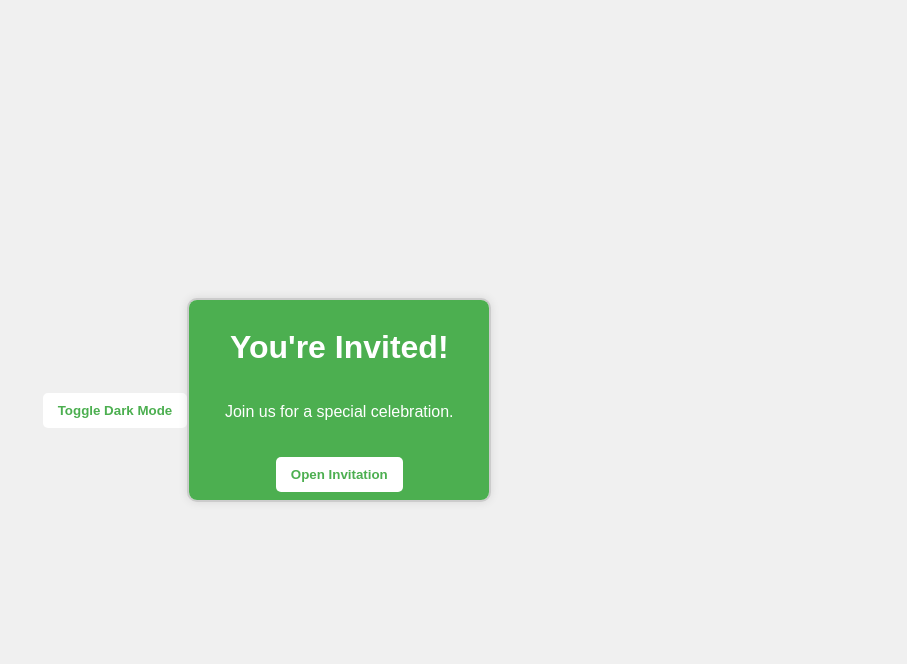
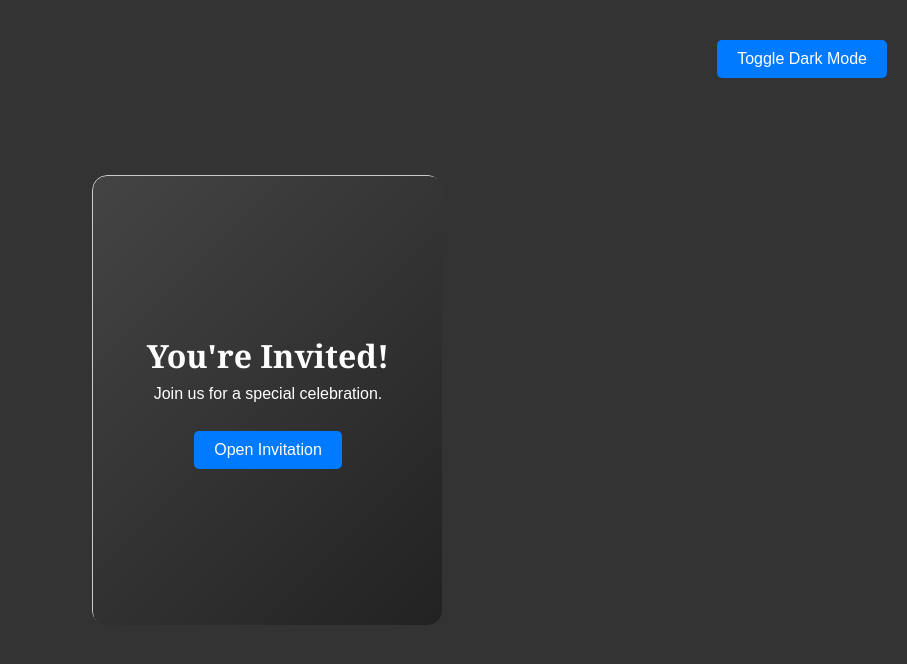
Before and after one commit to zai919/margaya-maderchod-lalala, a plain HTML site: page index.html in a window 1280 px wide. Both pictures are taken after a click on the button "Toggle Dark Mode". Shown: the whole page, without its empty margins (373-1280 px from the left). Drawn offline with Linux system fonts and the light colour scheme.

Commit message:
Update styles.css

```diff
--- a/styles.css
+++ b/styles.css
@@ -2,54 +2,136 @@ body {
     display: flex;
     justify-content: center;
     align-items: center;
+    flex-direction: column;
     height: 100vh;
-    background-color: #f0f0f0;
     margin: 0;
-    font-family: Arial, sans-serif;
+    background: linear-gradient(135deg, #f0f0f0, #e0e0e0);
+    font-family: 'Arial', sans-serif;
+    transition: background 0.3s, color 0.3s;
+}
+
+.dark-mode-toggle {
+    position: absolute;
+    top: 20px;
+    right: 20px;
+    z-index: 10;
 }
 
 .card {
-    width: 300px;
-    height: 200px;
-    background-color: #fff;
-    border: 2px solid #ccc;
-    border-radius: 10px;
-    box-shadow: 0 0 10px rgba(0, 0, 0, 0.1);
-    position: relative;
+    width: 350px;
+    height: 450px;
+    perspective: 1000px;
+    border-radius: 15px;
     overflow: hidden;
 }
 
-.cover {
+.cover, .letter {
+    width: 100%;
+    height: 100%;
+    position: absolute;
+    backface-visibility: hidden;
+    border: 1px solid #ccc;
+    border-radius: 15px;
+    box-shadow: 0 8px 16px rgba(0, 0, 0, 0.2);
     display: flex;
     flex-direction: column;
     justify-content: center;
     align-items: center;
-    height: 100%;
-    background-color: #4CAF50;
-    color: white;
-    transition: transform 0.5s ease;
+    transition: transform 0.6s, opacity 0.6s;
+}
+
+.cover {
+    background: linear-gradient(135deg, #ffcc00, #ff9900);
+    color: #fff;
+    text-align: center;
 }
 
 .letter {
-    display: none;
+    background-color: #fff;
+    color: #333;
+    transform: rotateY(180deg);
     padding: 20px;
-    background-color: #fff;
-    height: 100%;
+    text-align: left;
+}
+
+.card:hover .cover {
+    transform: rotateY(180deg);
+    opacity: 0.8;
+}
+
+.card:hover .letter {
+    transform: rotateY(0);
+    opacity: 1;
 }
 
 button {
     margin-top: 20px;
-    padding: 10px 15px;
+    padding: 10px 20px;
     border: none;
     border-radius: 5px;
     cursor: pointer;
-    background-color: #fff;
-    color: #4CAF50;
-    font-weight: bold;
-    transition: background-color 0.3s;
+    background-color: #007bff;
+    color: white;
+    font-size: 16px;
+    transition: background-color 0.3s, transform 0.3s;
 }
 
 button:hover {
-    background-color: #4CAF50;
-    color: white;
+    background-color: #0056b3;
+    transform: scale(1.05);
 }
+
+h1, h2 {
+    margin: 0;
+    font-family: 'Georgia', serif;
+}
+
+p {
+    margin: 5px 0;
+    line-height: 1.5;
+}
+
+/* Dark Mode Styles */
+body.dark-mode {
+    background: #333;
+    color: #fff;
+}
+
+body.dark-mode .cover {
+    background: linear-gradient(135deg, #444, #222);
+}
+
+body.dark-mode .letter {
+    background-color: #555;
+    color: #fff;
+}
+
+body.dark-mode button {
+    background
+.earth-container {
+    position: absolute;
+    bottom: 20px;
+    left: 50%;
+    transform: translateX(-50%);
+    width: 100px;
+    height: 100px;
+    overflow: hidden;
+}
+
+.earth {
+    width: 100%;
+    height: 100%;
+    background-image: url('https://upload.wikimedia.org/wikipedia/commons/thumb/0/0f/Globe_icon.svg/1024px-Globe_icon.svg.png'); /* Earth image */
+    background-size: cover;
+    border-radius: 50%;
+    animation: rotate 10s linear infinite;
+}
+
+@keyframes rotate {
+    from {
+        transform: rotate(0deg);
+    }
+    to {
+        transform: rotate(360deg);
+    }
+}
```
